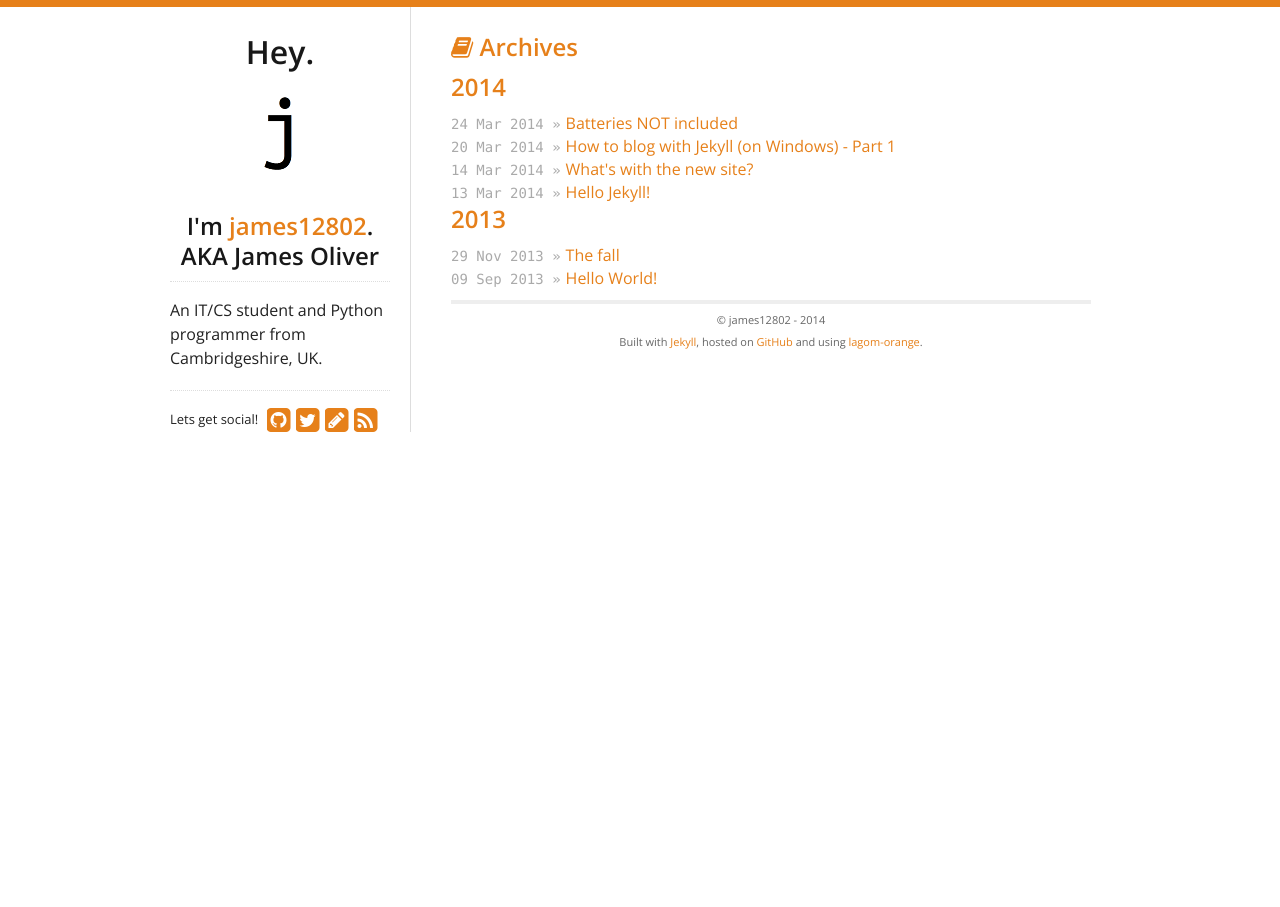
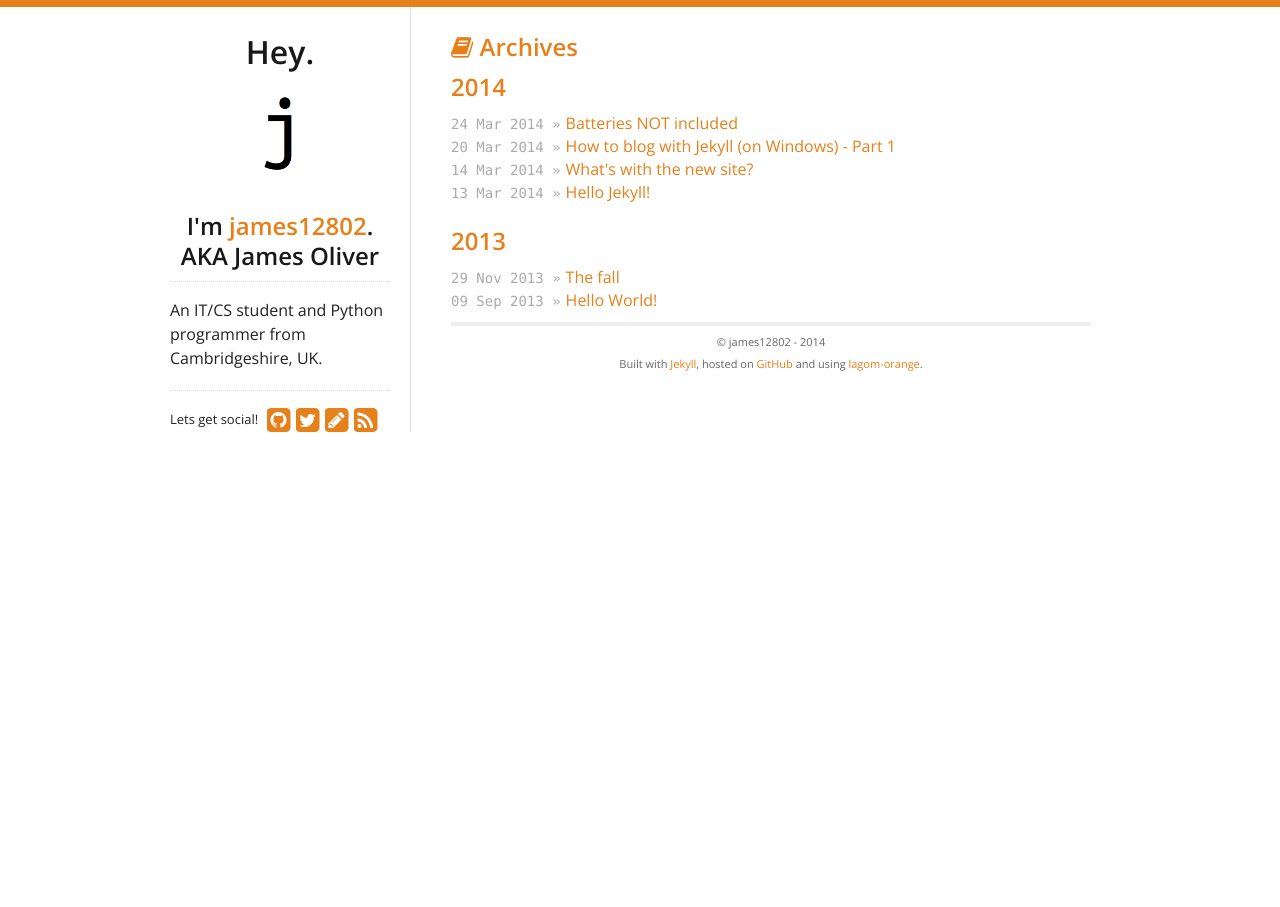
Before and after one commit to ruxia/james12802.github.io, a Jekyll site: the page built from archive.html, in a window 1280 px wide. Built offline with Jekyll 4.4.1, drawn with Linux system fonts in a browser that asks for light colours; nearby versions of some CDN libraries.

Commit message:
Updated spacing

```diff
--- a/archive.html
+++ b/archive.html
@@ -12,7 +12,7 @@ title: Archives
     {% else %}
       {% capture year %}{{ post.date | date: '%Y' }}{% endcapture %}
       {% capture nyear %}{{ post.next.date | date: '%Y' }}{% endcapture %}
-      {% if year != nyear %}
+      {% if year != nyear %}<br>
         <h2>{{ post.date | date: '%Y' }}</h2>
       {% endif %}
     {% endunless %}
```
